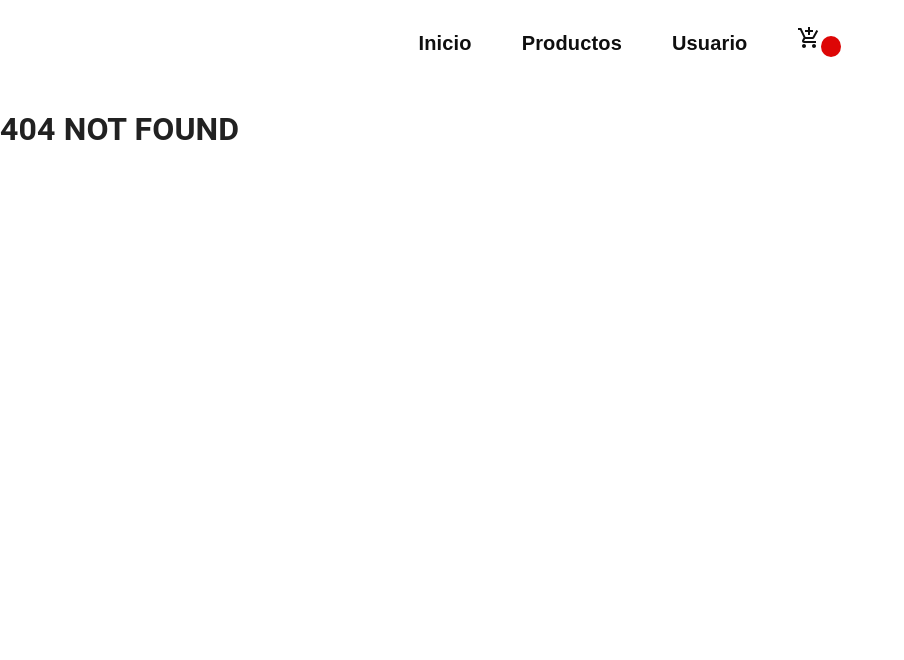
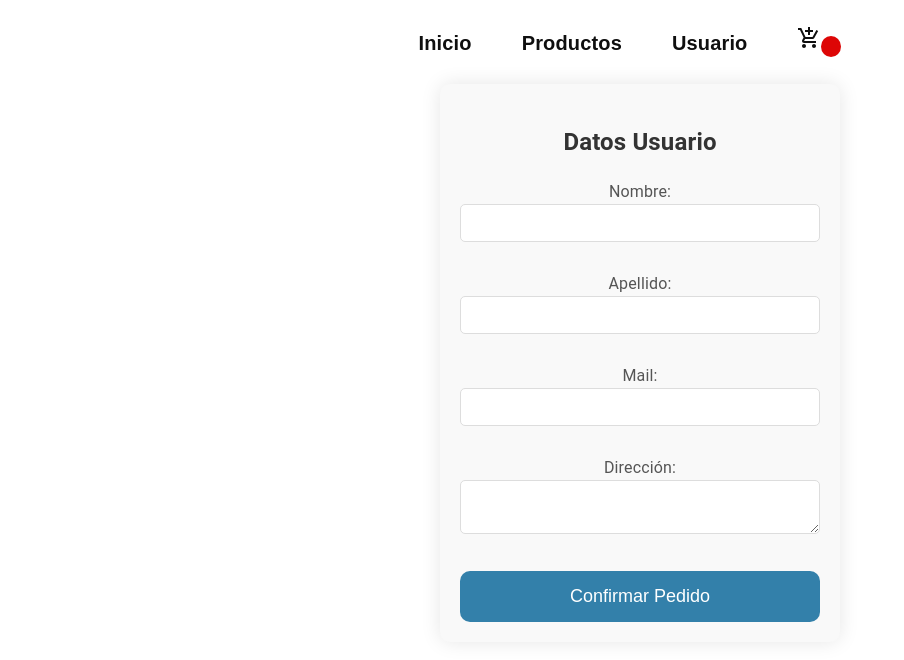
Before and after one commit to jmansur98/-Workshop-Drinks-, a React (Vite) app: page /checkout in a window 1280 px wide. Before the commit this address had no page. Shown: the top 660 px of the page, without its empty margins (0-904 px from the left). Built offline with nearby package versions, Linux system fonts and the light colour scheme.

Commit message:
e-commersDrinksBar

```diff
--- a/src/App.css
+++ b/src/App.css
@@ -49,7 +49,6 @@ color: #000000;
   justify-content: center;
   height: 50vh;
 }
-/* TuEstilo.css */
 
 .carrito-container {
   background-color: #fff;
@@ -64,12 +63,12 @@ color: #000000;
   padding: 15px;
   margin-bottom: 15px;
   border-radius: 8px;
-  transition: transform 0.3s ease-in-out, box-shadow 0.5s ease-in-out; /* Agregamos transición para transform y box-shadow */
+  transition: transform 0.3s ease-in-out, box-shadow 0.5s ease-in-out;
 }
 
 .producto-seleccionado:hover {
-  transform: translateY(-8px); /* Movimiento hacia arriba al pasar el mouse */
-  box-shadow: 0 4px 8px rgba(0, 0, 0, 0.5); /* Sutil sombra para destacar */
+  transform: translateY(-8px);
+  box-shadow: 0 4px 8px rgba(0, 0, 0, 0.5);
 }
 
 .producto-seleccionado h3 {
@@ -91,7 +90,7 @@ color: #000000;
   justify-content: space-between;
 }
 .boton-eliminar {
-  background-color: #e74c3c;
+  background-color: #3380aa;
   color: #fff;
   border: none;
   padding: 8px 12px;
@@ -101,7 +100,7 @@ color: #000000;
 }
 
 .boton-eliminar:hover {
-  background-color: #c0392b;
+  background-color: #3380aa;
 }
 
 .carrito-vacio {
@@ -121,7 +120,7 @@ color: #000000;
   }
 
   .boton-volver {
-    background-color: #4caf50;
+    background-color: #3380aa;
     color: white;
     border: none;
     padding: 15px 30px;
@@ -131,7 +130,7 @@ color: #000000;
     transition: background-color 0.3s ease, transform 0.3s ease;
 
     &:hover {
-      background-color: #45a049;
+      background-color: #3380aa;
       transform: scale(1.05);
     }
   }
--- a/src/App.jsx
+++ b/src/App.jsx
@@ -5,6 +5,7 @@ import './App.css';
 import ItemListContainer from './componert/ItemListContainer/ItemListContainer';
 import ItemDetailContainer from './componert/ItemDetailContainer/ItemDetailContainer';
 import Carrito from './pages/carrito';
+import  Checkout  from './componert/check/checkout'
 import { CartProvider } from '../src/componert/CartContext/CartContext';
 
 function App() {
@@ -22,6 +23,7 @@ function App() {
               <Route path="/item/:id" element={<ItemDetailContainer />} />
               <Route path="/carrito" element={<Carrito />} />
               <Route path='*' element={<h1>404 NOT FOUND</h1>} />
+              <Route path='/checkout' element={<Checkout/>}/>
             </Routes>
           </div>
         </div>
--- a/src/componert/Item/Item.css
+++ b/src/componert/Item/Item.css
@@ -4,6 +4,8 @@
   padding: 16px;
   margin: 16px;
   width: 200px;
+  opacity: 0;
+  animation: fadeInUp 1s ease-out forwards;
 }
 
 .ItemHeader {
@@ -16,8 +18,8 @@
   height: 218px;
   object-fit: cover;
   display: block;
+  transition: transform 0.2s ease-in-out;
 }
-
 
 .Info {
   margin: 8px 0;
@@ -27,6 +29,34 @@
   margin-top: 30px;
 }
 
-  .Quantity{
+.Quantity {
   margin: 10px;
 }
+
+.CardItem:nth-child(1) {
+  animation-delay: 0.5s;
+}
+
+.CardItem:nth-child(2) {
+  animation-delay: 0.9s;
+}
+
+.CardItem:nth-child(3) {
+  animation-delay: 1.0s;
+}
+
+
+@keyframes fadeInUp {
+  from {
+    transform: translateY(20px);
+    opacity: 0;
+  }
+  to {
+    transform: translateY(0);
+    opacity: 1;
+  }
+}
+
+.CardItem:hover .ItemImg {
+  transform: scale(1.05);
+}
--- a/src/componert/ItemDetailContainer/ItemDetailContainer.css
+++ b/src/componert/ItemDetailContainer/ItemDetailContainer.css
@@ -2,16 +2,36 @@
   display: flex;
   flex-direction: column;
   align-items: center;
+  animation: fadeInUp 1s ease-out;
 }
 
 .ItemDetailContainer img {
   max-width: 300px;
   height: auto;
   margin-top: 5px;
+  transition: transform 0.3s ease-in-out;
 }
-  .QuantityTwo{
+
+.QuantityTwo {
   margin: 10px;
 }
-  .prevTotalPrice{
+
+.prevTotalPrice {
   font-weight: bold;
 }
+
+@keyframes fadeInUp {
+  from {
+    transform: translateY(20px);
+    opacity: 0;
+  }
+  to {
+    transform: translateY(0);
+    opacity: 1;
+  }
+}
+
+/* Hover effect on image */
+.ItemDetailContainer:hover img {
+  transform: scale(1.05);
+}
--- a/src/componert/ItemDetailContainer/ItemDetailContainer.jsx
+++ b/src/componert/ItemDetailContainer/ItemDetailContainer.jsx
@@ -63,6 +63,7 @@ const ItemDetailContainer = () => {
 
       addToCart(product, quantity);
       navigate('/carrito');
+
     }
   };
 
--- /dev/null
+++ b/src/componert/check/checkout.css
@@ -0,0 +1,64 @@
+.checkout-container {
+    max-width: 400px;
+    margin: 0 auto;
+    padding: 20px;
+    background-color: #f9f9f9;
+    border-radius: 10px;
+    box-shadow: 0 0 20px rgba(0, 0, 0, 0.1);
+    text-align: center;
+    animation: fadeInUp 1s ease-out;
+  }
+
+  h2 {
+    color: #333;
+    font-size: 24px;
+    margin-bottom: 20px;
+  }
+
+  form {
+    display: flex;
+    flex-direction: column;
+  }
+
+  label {
+    margin-bottom: 10px;
+    font-size: 16px;
+    color: #555;
+  }
+
+  input,
+  textarea {
+    width: 100%;
+    padding: 10px;
+    margin-bottom: 20px;
+    border: 1px solid #ddd;
+    border-radius: 5px;
+    font-size: 14px;
+  }
+
+  button {
+    background-color: #3380aa;
+    color: white;
+    border: none;
+    padding: 15px;
+    border-radius: 10px;
+    cursor: pointer;
+    font-size: 18px;
+    transition: background-color 0.3s ease, transform 0.3s ease;
+
+    &:hover {
+      background-color: #3380aa;
+      transform: scale(1.05);
+    }
+  }
+
+  @keyframes fadeInUp {
+    from {
+      transform: translateY(20px);
+      opacity: 0;
+    }
+    to {
+      transform: translateY(0);
+      opacity: 1;
+    }
+  }
--- /dev/null
+++ b/src/componert/check/checkout.jsx
@@ -0,0 +1,78 @@
+import React, { useState } from 'react';
+import { useNavigate } from 'react-router-dom';
+import { useCart } from '../CartContext/CartContext';
+import "./checkout.css";
+
+const Checkout = () => {
+    const navigate = useNavigate();
+    const { cart } = useCart();
+    const [formData, setFormData] = useState({
+      firstName: '',
+      lastName: '',
+      email: '',
+      address: '',
+    });
+
+    const handleInputChange = (e) => {
+      setFormData({ ...formData, [e.target.name]: e.target.value });
+    };
+
+    const handlePlaceOrder = () => {
+      // Implement logic to place the order using formData and cart items
+      // ...
+
+      // Clear the cart after placing the order
+      // ...
+
+      // Redirect to a thank you page or homepage
+      navigate('/');
+    };
+
+    return (
+      <div className="checkout-container">
+        <h2>Datos Usuario</h2>
+        <form>
+          <label>
+            Nombre:
+            <input
+              type="text"
+              name="firstName"
+              value={formData.firstName}
+              onChange={handleInputChange}
+            />
+          </label>
+          <label>
+            Apellido:
+            <input
+              type="text"
+              name="lastName"
+              value={formData.lastName}
+              onChange={handleInputChange}
+            />
+          </label>
+          <label>
+            Mail:
+            <input
+              type="email"
+              name="email"
+              value={formData.email}
+              onChange={handleInputChange}
+            />
+          </label>
+          <label>
+            Dirección:
+            <textarea
+              name="address"
+              value={formData.address}
+              onChange={handleInputChange}
+            />
+          </label>
+          <button type="button" onClick={handlePlaceOrder}>
+            Confirmar Pedido
+          </button>
+        </form>
+      </div>
+    );
+  };
+
+  export default Checkout;
--- a/src/pages/carrito.jsx
+++ b/src/pages/carrito.jsx
@@ -1,6 +1,6 @@
 import { useCart } from "../componert/CartContext/CartContext";
 import { Link } from 'react-router-dom';
-import "../App.css"
+import "../App.css";
 
 const Carrito = () => {
   const { cart, removerFromCart } = useCart();
@@ -13,17 +13,17 @@ const Carrito = () => {
           <div key={index} className="producto-seleccionado">
             <h3>Producto Seleccionado</h3>
             <div className="info-producto">
-            <p>Nombre: {item.product.name}</p>
-            <p>Precio: ${item.product.price}</p>
-            <p>Cantidad: {item.quantity}</p>
-          </div>
+              <p>Nombre: {item.product.name}</p>
+              <p>Precio: ${item.product.price}</p>
+              <p>Cantidad: {item.quantity}</p>
+            </div>
             <button
               className="boton-eliminar"
-              onClick={() => removerFromCart (item.product.id)} >
+              onClick={() => removerFromCart(item.product.id)}
+            >
               X
             </button>
           </div>
-
         ))
       ) : (
         <div className="carrito-vacio">
@@ -34,6 +34,14 @@ const Carrito = () => {
           </Link>
         </div>
       )}
+
+      {cart.length > 0 && (
+        <Link to="/checkout">
+          <button>
+            Ir al Checkout
+          </button>
+        </Link>
+      )}
     </div>
   );
 };
```
Also changed, not shown: src/componert/Item/Item.jsx (+4 -5 lines). Lines whose indentation alone changed are shown as unchanged.
